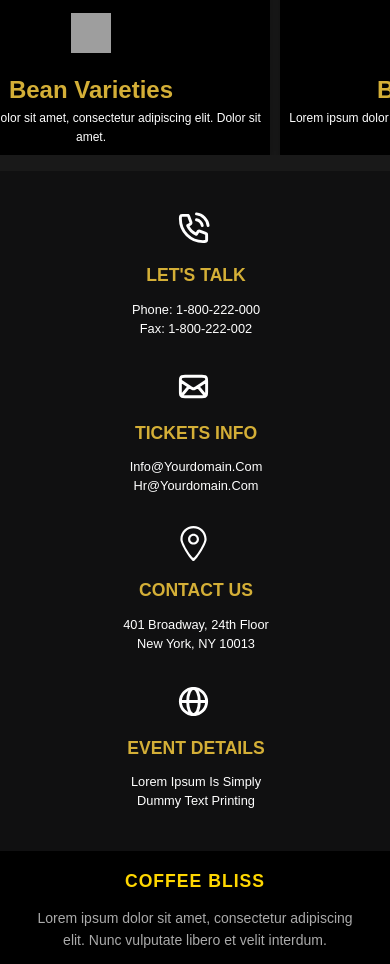
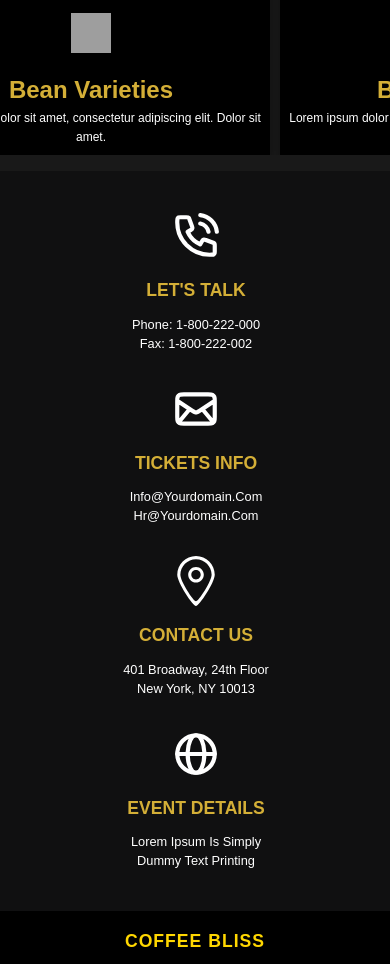
Before and after one commit to ugihub/coffe-shop, a plain HTML site: page index.html in a window 390 px wide. Shown: the part 5346-6310 px from the top of the page. Drawn offline with Linux system fonts and the light colour scheme; grey boxes are pictures that could not be loaded.

Commit message:
fix desain

```diff
--- a/Assets/styles.css
+++ b/Assets/styles.css
@@ -972,6 +972,7 @@ header .nav-links {
   max-width: 100%;
   text-align: center;
   margin: 10em;
+  text-align: center;
 }
 .card-contact {
   padding: 20px;
@@ -982,11 +983,19 @@ header .nav-links {
   background-color: #191919;
 }
 .icon-contact {
-  margin-left: 60px;
-  width: 50px;
-  height: 50px;
+  display: flex;
+  justify-content: center; /* Menjaga ikon tetap horizontal di tengah */
+  align-items: center; /* Menjaga ikon tetap vertikal di tengah */
+  width: 100%;
+  height: 100%;
   margin-bottom: 20px;
   color: #fff; /* Warna emas */
+}
+.icon-contact svg {
+  width: 50px; /* Atur ukuran ikon, bisa diubah sesuai kebutuhan */
+  height: 50px; /* Menjaga proporsi */
+  display: block; /* Menghapus margin bawaan SVG */
+  object-fit: contain; /* Menjaga isi tetap proporsional */
 }
 .title-contact {
   font-size: 18px;
@@ -1003,7 +1012,7 @@ header .nav-links {
   .container-contact {
     margin: 6em 2em;
     flex-direction: column;
-    align-items: center; /* Tambahkan ini */;
+    align-items: center; /* Tambahkan ini */
   }
 
   .card-contact {
@@ -1014,7 +1023,6 @@ header .nav-links {
   }
 
   .icon-contact {
-    margin-left: 8rem;
     margin-bottom: 15px;
   }
 
@@ -1042,11 +1050,6 @@ header .nav-links {
     width: 100%; /* Pastikan lebar 100% */
   }
 
-  .icon-contact {
-    width: 40px;
-    height: 40px;
-  }
-
   .title-contact {
     font-size: 1.1rem;
   }
@@ -1061,11 +1064,6 @@ header .nav-links {
   .card-contact {
     padding: 8px;
     width: 100%;
-  }
-
-  .icon-contact {
-    width: 35px;
-    height: 35px;
   }
 
   .details-contact {
```
